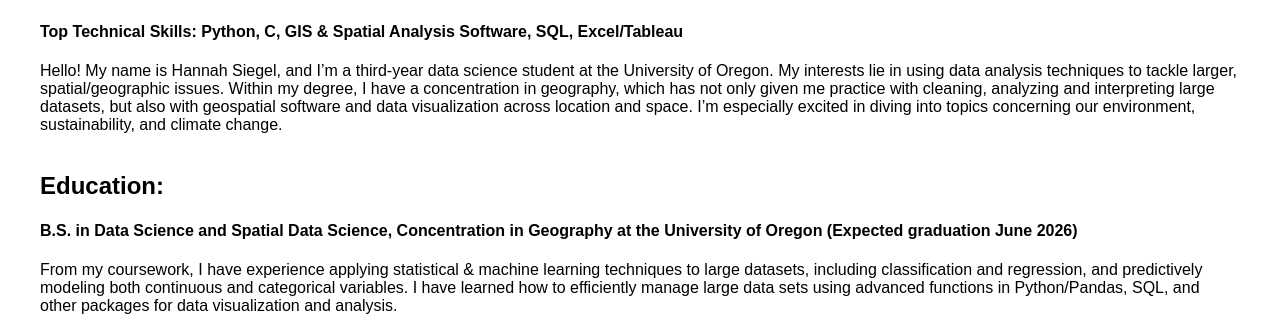
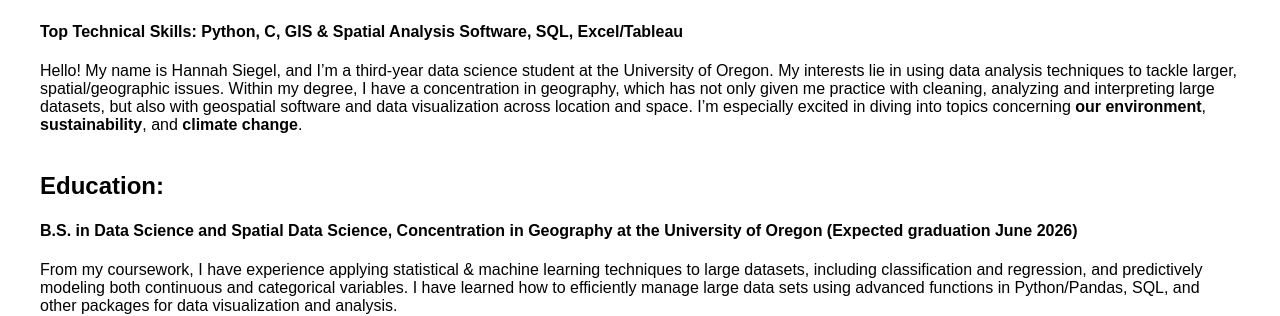
Before and after one commit to siegelhannah/portfolio, a Jekyll site: the page built from index.md, in a window 1280 px wide and 1063 px high. Shown: the part 400-716 px from the top of the window. Built offline with Jekyll 4.4.1, drawn with Linux system fonts in a browser that asks for light colours.

```diff
--- a/index.md
+++ b/index.md
@@ -6,7 +6,7 @@ permalink: /
 
 #### Top Technical Skills: Python, C, GIS & Spatial Analysis Software, SQL, Excel/Tableau
 
-Hello! My name is Hannah Siegel, and I'm a third-year data science student at the University of Oregon. My interests lie in using data analysis techniques to tackle larger, spatial/geographic issues. Within my degree, I have a concentration in geography, which has not only given me practice with cleaning, analyzing and interpreting large datasets, but also with geospatial software and data visualization across location and space.  I'm especially excited in diving into topics concerning our environment, sustainability, and climate change.<br><br>
+Hello! My name is Hannah Siegel, and I'm a third-year data science student at the University of Oregon. My interests lie in using data analysis techniques to tackle larger, spatial/geographic issues. Within my degree, I have a concentration in geography, which has not only given me practice with cleaning, analyzing and interpreting large datasets, but also with geospatial software and data visualization across location and space.  I'm especially excited in diving into topics concerning **our environment**, **sustainability**, and **climate change**.<br><br>
 
 
 ## Education:
```
